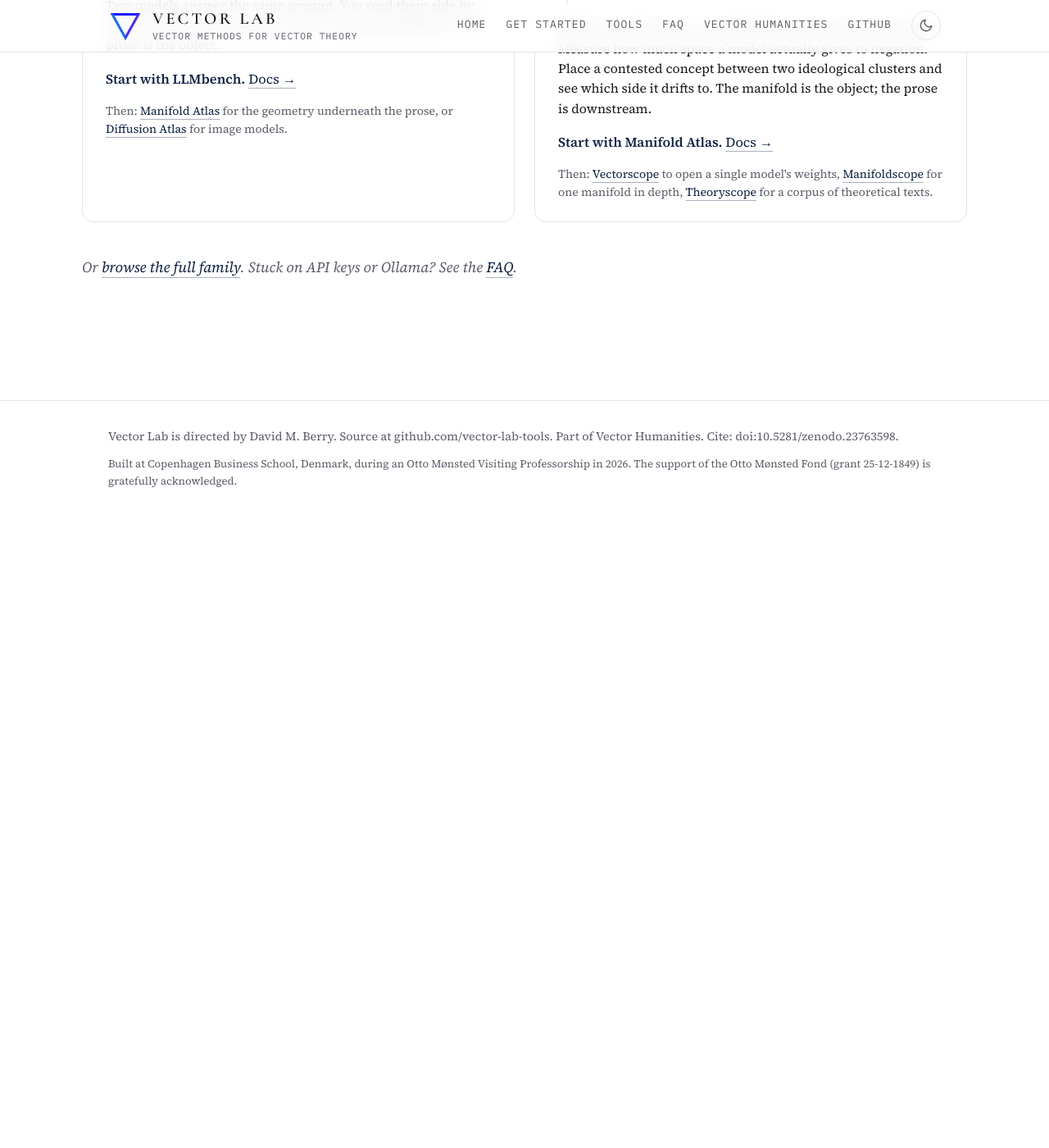
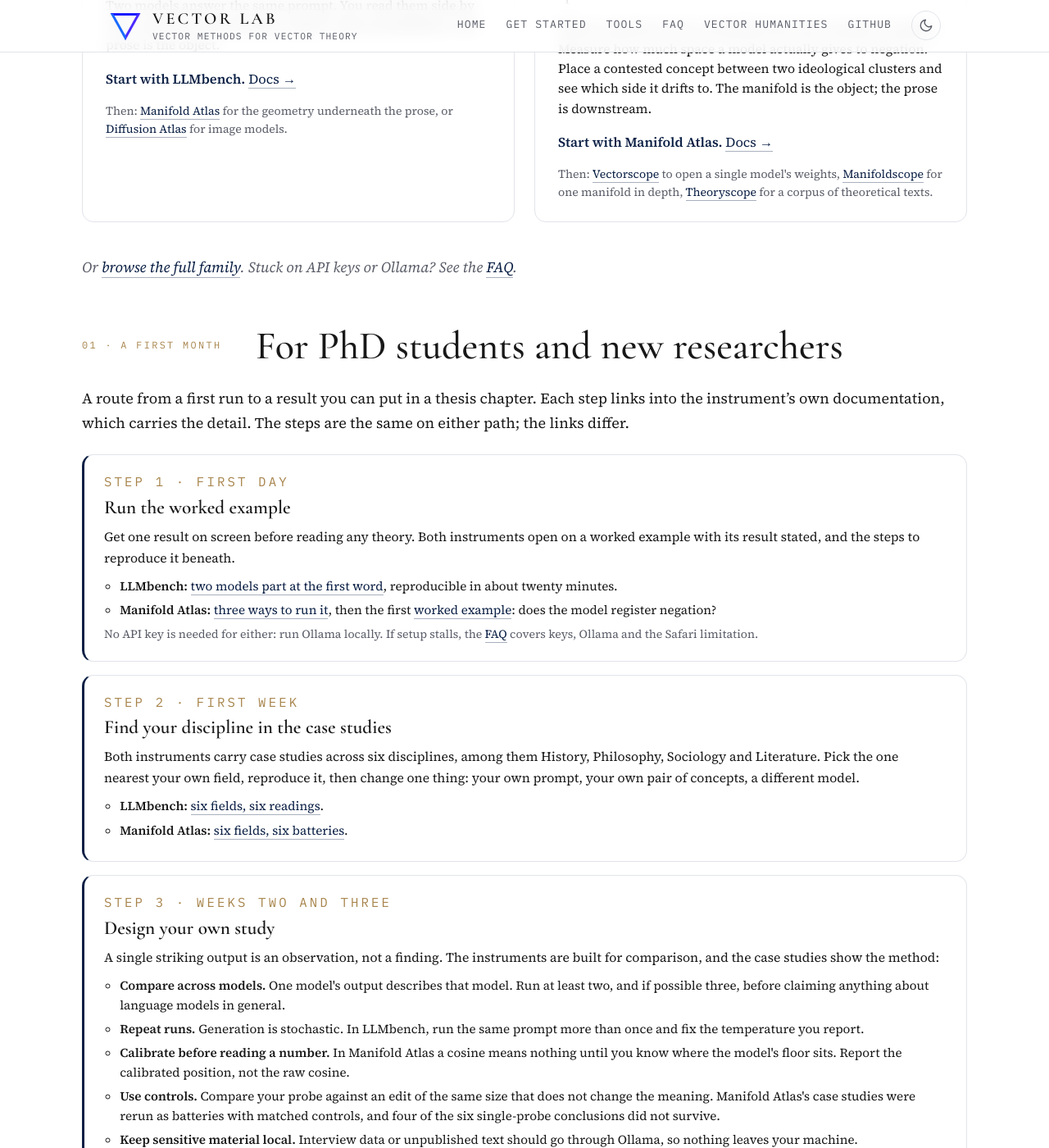
Before and after one commit to vector-lab-tools/vector-lab-tools.github.io, a Jekyll site: the page built from get-started.md, in a window 1280 px wide and 1400 px high, scrolled down 471 px. Shown: the whole window at 82% size. Built offline with Jekyll 4.4.1, drawn with Linux system fonts in a browser that asks for light colours; before the commit the page ends 1101 px from its top, so only the background shows below that; some of the changed text lies outside the part shown.

Commit message:
Get started: a staged first month for PhD students
Five steps beneath the two paths: run the worked example on day one; reproduce a case study in your own discipline; design a study with cross-model comparison, repeat runs, calibration and controls; read the theory; record, archive and cite. Each step links into LLMbench's and Manifold Atlas's own docs (worked example, case studies, About, citing) rather than restating them.

```diff
--- a/assets/css/style.scss
+++ b/assets/css/style.scss
@@ -547,6 +547,52 @@ hr { border: 0; border-top: 1px solid var(--vl-rule); margin: 3rem 0; }
   svg { max-width: 100%; height: auto; max-height: 360px; }
 }
 
+// Get started: onboarding steps
+
+.steps {
+  list-style: none;
+  padding: 0;
+  margin: 1.5rem 0 2rem;
+  counter-reset: step;
+  display: grid;
+  gap: 1rem;
+}
+
+.step {
+  background: var(--vl-surface);
+  border: 1px solid var(--vl-rule);
+  border-left: 3px solid var(--vl-blue);
+  border-radius: 14px;
+  padding: 1.25rem 1.5rem;
+
+  .eyebrow { margin: 0 0 0.3rem; }
+
+  h3 {
+    font-style: normal;
+    color: var(--vl-text);
+    margin: 0 0 0.5rem;
+    font-size: 1.45rem;
+  }
+
+  p { margin: 0 0 0.6rem; font-size: 0.98rem; }
+
+  .step-links,
+  .step-list {
+    margin: 0.2rem 0 0.4rem;
+    padding-left: 1.2rem;
+    font-size: 0.95rem;
+    line-height: 1.55;
+
+    li { margin-bottom: 0.35rem; }
+  }
+
+  .step-note {
+    font-size: 0.88rem;
+    color: var(--vl-muted);
+    margin: 0.4rem 0 0;
+  }
+}
+
 // Hub CTA row (sits under the lede, pointing to Get started)
 
 .cta-row {
--- a/get-started.md
+++ b/get-started.md
@@ -36,3 +36,72 @@ The Vector Lab is seven instruments. Two questions will put you at the right sta
 </div>
 
 <p class="browse-all">Or <a href="{{ '/tools.html' | relative_url }}">browse the full family</a>. Stuck on API keys or Ollama? See the <a href="{{ '/faq.html' | relative_url }}">FAQ</a>.</p>
+
+<div class="section-head" markdown="1">
+<p class="num">01 · A first month</p>
+
+## For PhD students and new researchers
+</div>
+
+A route from a first run to a result you can put in a thesis chapter. Each step links into the instrument's own documentation, which carries the detail. The steps are the same on either path; the links differ.
+
+<ol class="steps">
+
+<li class="step">
+  <p class="eyebrow">Step 1 · First day</p>
+  <h3>Run the worked example</h3>
+  <p>Get one result on screen before reading any theory. Both instruments open on a worked example with its result stated, and the steps to reproduce it beneath.</p>
+  <ul class="step-links">
+    <li><strong>LLMbench:</strong> <a href="https://vector-lab-tools.github.io/LLMbench/#example">two models part at the first word</a>, reproducible in about twenty minutes.</li>
+    <li><strong>Manifold Atlas:</strong> <a href="https://vector-lab-tools.github.io/manifold-atlas/#start">three ways to run it</a>, then the first <a href="https://vector-lab-tools.github.io/manifold-atlas/#examples">worked example</a>: does the model register negation?</li>
+  </ul>
+  <p class="step-note">No API key is needed for either: run Ollama locally. If setup stalls, the <a href="{{ '/faq.html' | relative_url }}">FAQ</a> covers keys, Ollama and the Safari limitation.</p>
+</li>
+
+<li class="step">
+  <p class="eyebrow">Step 2 · First week</p>
+  <h3>Find your discipline in the case studies</h3>
+  <p>Both instruments carry case studies across six disciplines, among them History, Philosophy, Sociology and Literature. Pick the one nearest your own field, reproduce it, then change one thing: your own prompt, your own pair of concepts, a different model.</p>
+  <ul class="step-links">
+    <li><strong>LLMbench:</strong> <a href="https://vector-lab-tools.github.io/LLMbench/#cases">six fields, six readings</a>.</li>
+    <li><strong>Manifold Atlas:</strong> <a href="https://vector-lab-tools.github.io/manifold-atlas/#cases">six fields, six batteries</a>.</li>
+  </ul>
+</li>
+
+<li class="step">
+  <p class="eyebrow">Step 3 · Weeks two and three</p>
+  <h3>Design your own study</h3>
+  <p>A single striking output is an observation, not a finding. The instruments are built for comparison, and the case studies show the method:</p>
+  <ul class="step-list">
+    <li><strong>Compare across models.</strong> One model's output describes that model. Run at least two, and if possible three, before claiming anything about language models in general.</li>
+    <li><strong>Repeat runs.</strong> Generation is stochastic. In LLMbench, run the same prompt more than once and fix the temperature you report.</li>
+    <li><strong>Calibrate before reading a number.</strong> In Manifold Atlas a cosine means nothing until you know where the model's floor sits. Report the calibrated position, not the raw cosine.</li>
+    <li><strong>Use controls.</strong> Compare your probe against an edit of the same size that does not change the meaning. Manifold Atlas's case studies were rerun as batteries with matched controls, and four of the six single-probe conclusions did not survive.</li>
+    <li><strong>Keep sensitive material local.</strong> Interview data or unpublished text should go through Ollama, so nothing leaves your machine.</li>
+  </ul>
+</li>
+
+<li class="step">
+  <p class="eyebrow">Step 4 · Alongside</p>
+  <h3>Read the theory</h3>
+  <p>The instruments operationalise claims made in vector theory, and a chapter that uses them needs that frame.</p>
+  <ul class="step-links">
+    <li>Berry, D. M. (2026) '<a href="https://doi.org/10.1007/s13347-026-01162-w">Vector Theory</a>', <em>Philosophy &amp; Technology</em>. Open access.</li>
+    <li>The About sections of <a href="https://vector-lab-tools.github.io/LLMbench/#about">LLMbench</a> and <a href="https://vector-lab-tools.github.io/manifold-atlas/#about">Manifold Atlas</a>, on why the method is shaped as it is.</li>
+    <li>The hub's <a href="{{ '/' | relative_url }}#further-reading">further reading</a>.</li>
+  </ul>
+</li>
+
+<li class="step">
+  <p class="eyebrow">Step 5 · Writing up</p>
+  <h3>Record, archive and cite</h3>
+  <ul class="step-list">
+    <li><strong>Record the conditions of every run:</strong> the model and provider, the date, the tool version, and settings such as temperature. Hosted models change without notice, so a result is tied to its date.</li>
+    <li><strong>Keep the exports.</strong> Both instruments export results; archive them with your notes so a figure can be traced back to its run.</li>
+    <li><strong>Cite the tool and its version.</strong> Each instrument has a DOI on its repository and its docs page (Manifold Atlas: <a href="https://vector-lab-tools.github.io/manifold-atlas/#cite">Citing</a>). Cite <em>Vector Theory</em> where your argument draws on it.</li>
+  </ul>
+</li>
+
+</ol>
+
+<p class="browse-all">Something not working, or not covered here? Each tool's docs end with a FAQ, and problems go to the tool's <a href="https://github.com/vector-lab-tools">repository</a> as an issue.</p>
```
